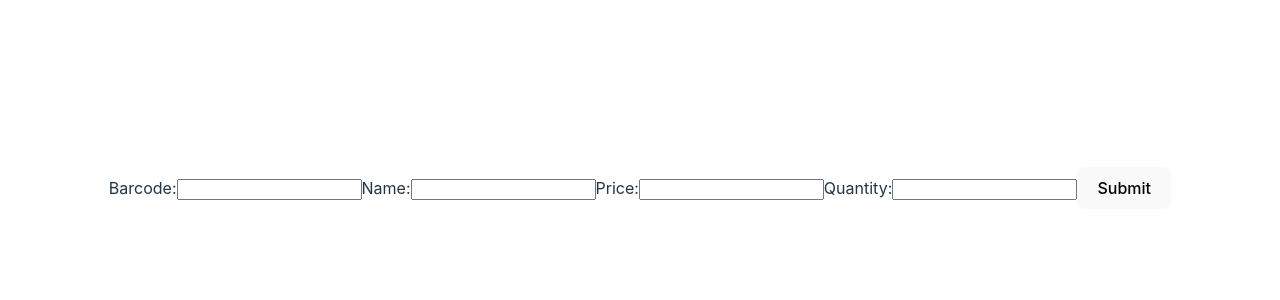
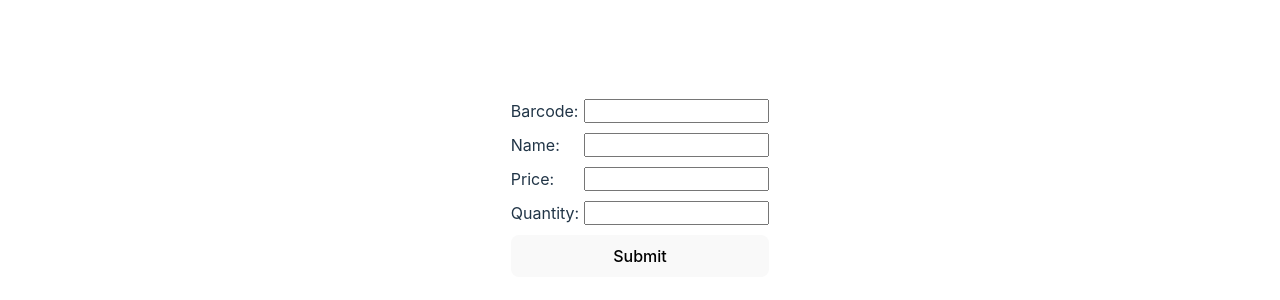
Before and after one commit to gunaykrgl/cashier, a React (Vite) app in the folder client/: page /addProduct in a window 1280 px wide. Shown: the part 242-542 px from the top of the page. Built offline with nearby package versions, Linux system fonts and the light colour scheme.

Commit message:
fixed addProduct page look

```diff
--- /dev/null
+++ b/client/src/pages/addProduct.module.scss
@@ -0,0 +1,13 @@
+form {
+    display: flex;
+    flex-direction: column;
+    gap: 10px;
+
+    & > label {
+        display: flex;
+        justify-content: space-between;
+        gap: 5px;
+    }
+
+
+}
--- a/client/src/pages/addProduct.tsx
+++ b/client/src/pages/addProduct.tsx
@@ -1,4 +1,5 @@
 import React, { useState } from 'react';
+import styles from "./addProduct.module.scss";
 
 export default function AddProduct() {
     const [barcode, setBarcode] = useState('');
@@ -24,8 +25,8 @@ export default function AddProduct() {
     };
 
     return (
-        <div>
-            <form onSubmit={handleSubmit}>
+        <>
+            <form onSubmit={handleSubmit} className={styles.form}>
                 <label>
                     Barcode:
                     <input type="text" value={barcode} onChange={(e) => setBarcode(e.target.value)} />
@@ -44,6 +45,6 @@ export default function AddProduct() {
                 </label>
                 <button type="submit">Submit</button>
             </form>
-        </div>
+        </>
     );
 }
```
